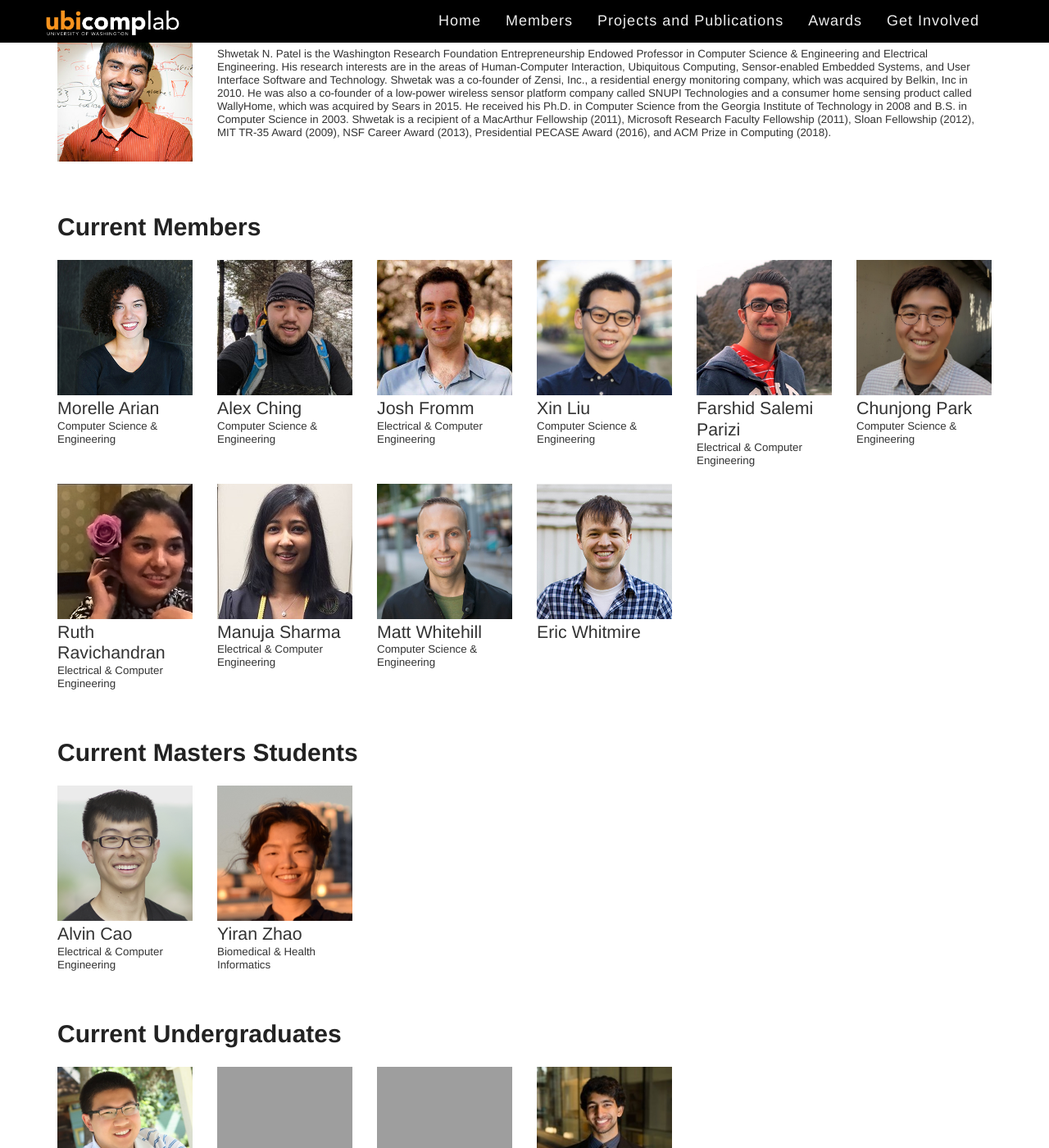
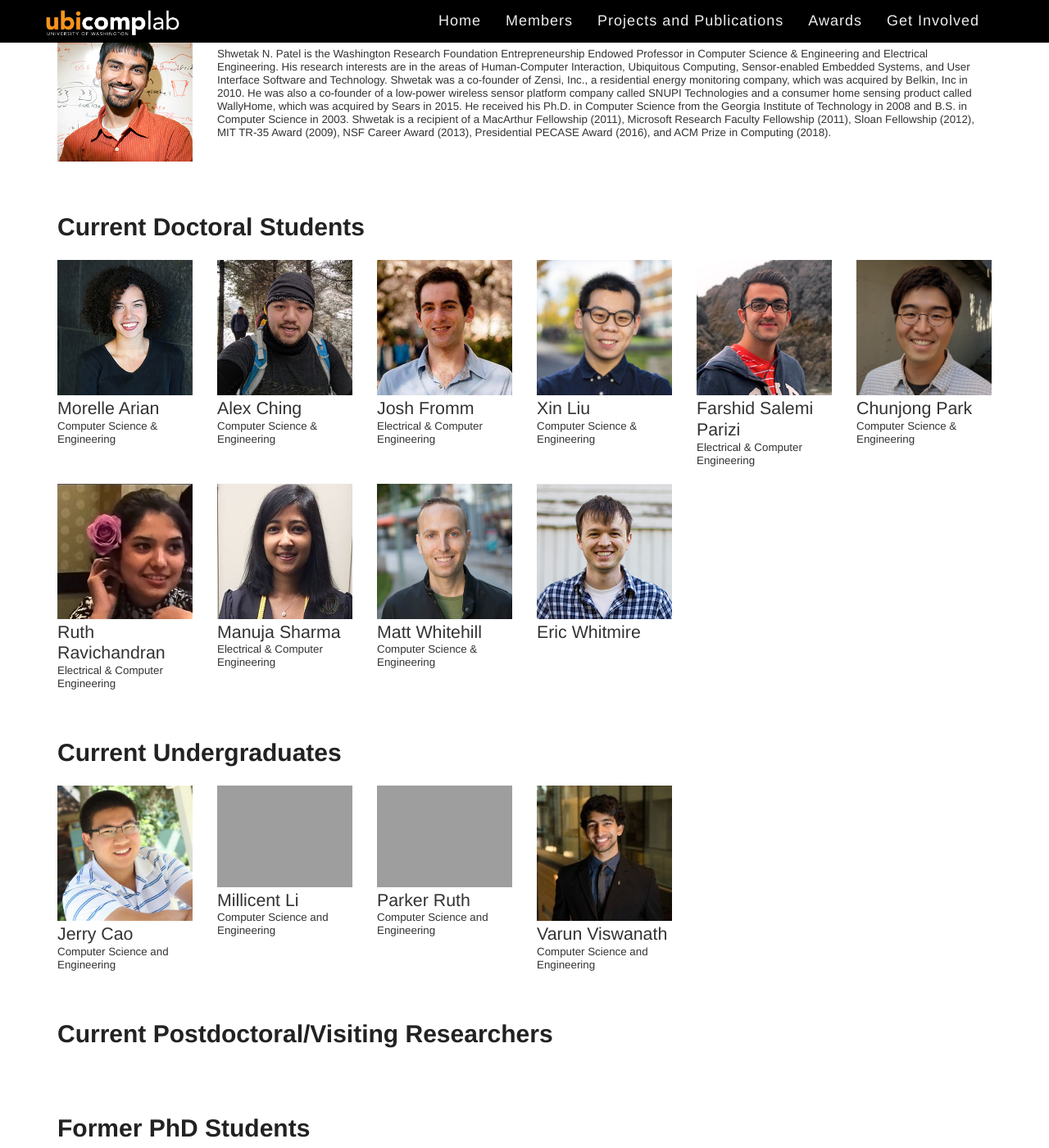
Before and after one commit to ubicomplab/ubicomplab.github.io, a Jekyll site: the page built from members/index.html, in a window 1280 px wide and 1400 px high, scrolled down 224 px. Shown: the whole window at 82% size. Built offline with Jekyll 4.4.1, drawn with Linux system fonts in a browser that asks for light colours; some web fonts are replaced.

Commit message:
Update index.html

```diff
--- a/members/index.html
+++ b/members/index.html
@@ -31,7 +31,7 @@
   </div>
 </div>
 
-<h1>Current Members</h1>
+<h1>Current Doctoral Students</h1>
 <div class="row">
 {% for member in current_members %}
   {% assign affiliation = site.data.affiliations[member.affiliation] %}
@@ -47,6 +47,7 @@
 {% endfor %}
 </div>
 
+<!--
 <h1>Current Masters Students</h1>
 <div class="row">
 {% for member in masters %}
@@ -56,11 +57,12 @@
     <div class="details">
       <div class="name">{% if member.website == nil %}{{ member.name }}{% else %}<a href="{{ member.website }}">{{ member.name }}</a>{% endif %}</div>
       <div class="affiliation">{% if member.affiliation != nil %}{{ affiliation }}{% endif %}</div>
-<!--      <div class="email">{% if member.email != nil %}<a href="mailto::{{ member.email }}">{{ member.email }}</a>{% endif %}</div>-->
+      <div class="email">{% if member.email != nil %}<a href="mailto::{{ member.email }}">{{ member.email }}</a>{% endif %}</div>
     </div>
   </div>
 {% endfor %}
 </div>
+-->
 
 <h1>Current Undergraduates</h1>
 <div class="row">
@@ -77,6 +79,20 @@
 {% endfor %}
 </div>
 
+<h1>Current Postdoctoral/Visiting Researchers</h1>
+<div class="row">
+{% for member in post_grad %}
+
+  <div class="member-badge col-md-2 col-sm-3 col-xs-4">
+    <div class="image">{% if member.website != nil %}<a href="{{ member.website }}">{% endif %}<img src="{{site.url}}{{member.image}}"/>{% if member.website != nil %}</a>{% endif %}</div>
+    <div class="details">
+      <div class="name">{% if member.website == nil %}{{ member.name }}{% else %}<a href="{{ member.website }}">{{ member.name }}</a>{% endif %}</div>
+      <div class="affiliation">{% if member.affiliation != nil %}{{ member.affiliation }}{% endif %}</div>
+<!--      <div class="email">{% if member.email != nil %}<a href="mailto::{{ member.email }}">{{ member.email }}</a>{% endif %}</div>-->
+    </div>
+  </div>
+{% endfor %}
+</div>
 
 <br/>
 <h1>Former PhD Students</h1>
```
